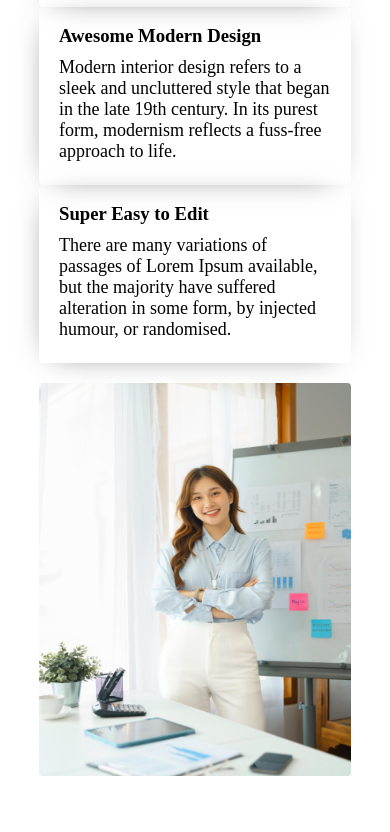
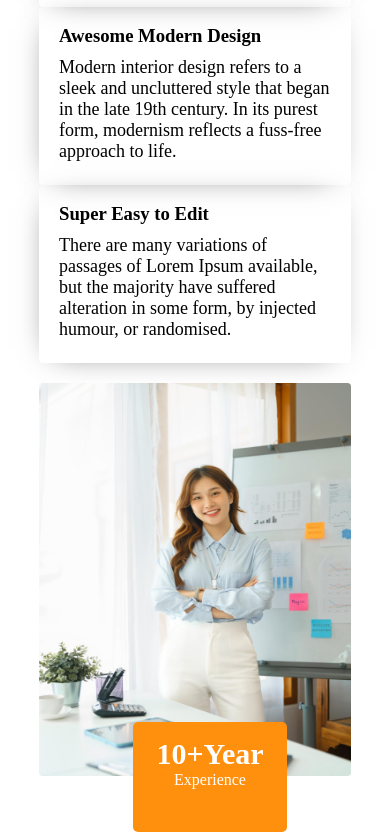
Before and after one commit to Mahbub-web-hero-1997/assignment-2, a plain HTML site: page index.html in a window 390 px wide. Shown: the part 2701-3533 px from the top of the page. Drawn offline with Linux system fonts and the light colour scheme.

Commit message:
some added

```diff
--- a/index.html
+++ b/index.html
@@ -86,8 +86,15 @@
         </div>
         <div class="experience_img">
             <img src="./images/architect.png" alt="">
+            <div class="experience_Year">
+                <h1>10+Year</h1>
+                <p>Experience</p>
+            </div>
         </div>
+
     </section>
+
+
 
 </body>
 
--- a/responsive.css
+++ b/responsive.css
@@ -90,6 +90,27 @@
         height: 90%;
     }
 
+    .experience_Year {
+        width: 40%;
+        height: 80px;
+        background: rgba(255, 144, 14, 1);
+        margin-top: -100px;
+        z-index: 11;
+        position: absolute;
+        bottom: -3%;
+        left: 30%;
+        padding: 15px;
+        border-radius: 5px;
+        color: white;
+        text-align: center;
+    }
+
+    .experience_Year h1 {
+        font-size: 30px;
+        font-weight: bold;
+
+    }
+
 
 
 }
--- a/style.css
+++ b/style.css
@@ -138,6 +138,7 @@
     grid-template-columns: repeat(2, 1fr);
     gap: 0px 30px;
     margin-top: 40px;
+    position: relative;
 
 }
 
@@ -178,9 +179,34 @@
 
 .experience_img {
     margin-left: 100px;
+    position: relative;
 }
 
 .experience_img img {
     width: 100%;
     height: 90%;
+    z-index: -1;
+
+
 }
+
+.experience_Year {
+    width: 40%;
+    height: 80px;
+    background: rgba(255, 144, 14, 1);
+    margin-top: -100px;
+    z-index: 11;
+    position: absolute;
+    bottom: 5%;
+    left: -20%;
+    padding: 15px;
+    border-radius: 5px;
+    color: white;
+    text-align: center;
+}
+
+.experience_Year h1 {
+    font-size: 40px;
+    font-weight: bold;
+
+}
```
